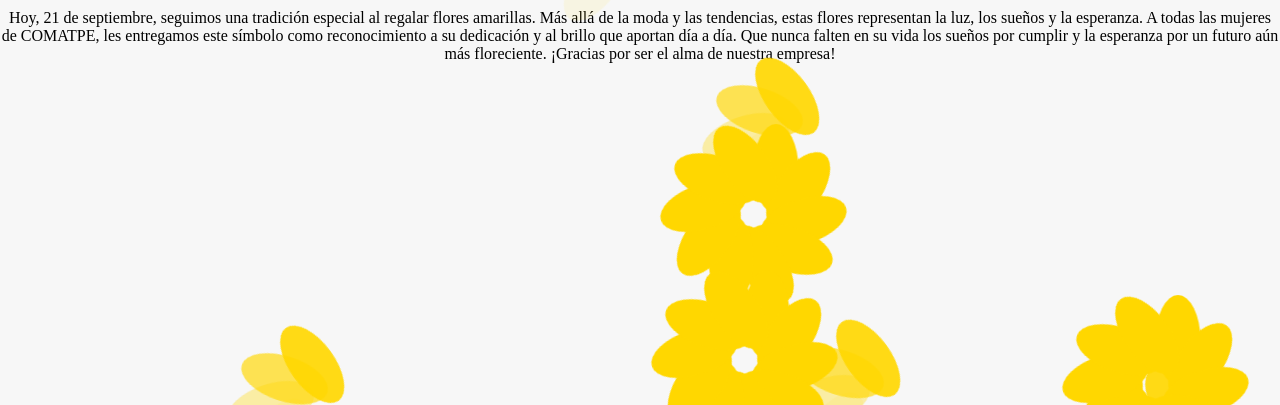
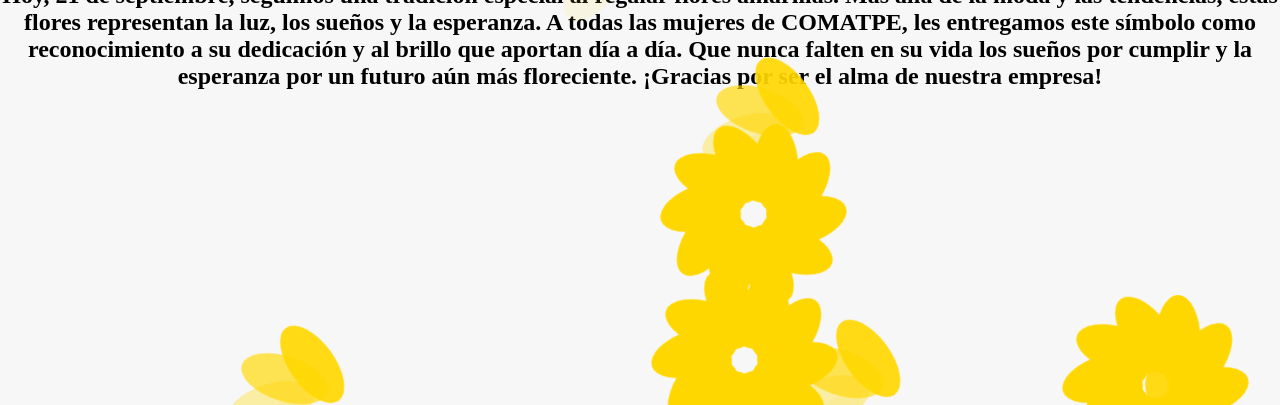
Before and after one commit to Ervinsalva97/Comatpe, a plain HTML site: page index.html in a window 1280 px wide. Shown: the part 395-800 px from the top of the page. Drawn offline with Linux system fonts and the light colour scheme.

Commit message:
Update index.html

```diff
--- a/index.html
+++ b/index.html
@@ -9,12 +9,12 @@
 <body>
     <div class="container">
         <h1>Flores Amarillas: Un Símbolo de Sueños y Esperanza</h1>
-        <p>Hoy, 21 de septiembre, seguimos una tradición especial al regalar flores amarillas.
+        <h2>Hoy, 21 de septiembre, seguimos una tradición especial al regalar flores amarillas.
             Más allá de la moda y las tendencias, estas flores representan la luz, los sueños y la esperanza.
             A todas las mujeres de COMATPE, les entregamos este símbolo como reconocimiento a su dedicación
             y al brillo que aportan día a día. Que nunca falten en su vida los sueños por cumplir y
             la esperanza por un futuro aún más floreciente.
-            ¡Gracias por ser el alma de nuestra empresa!</p>
+            ¡Gracias por ser el alma de nuestra empresa!</h2>
         <h1></h1>
         <div class="flower-container">
             <!-- Las flores se agregarán y eliminarán aquí mediante JavaScript -->
```
